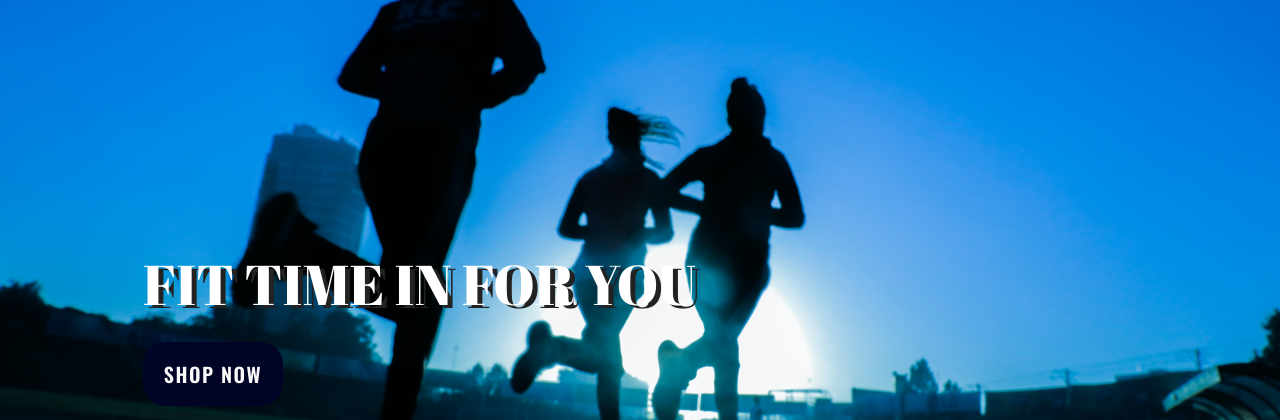
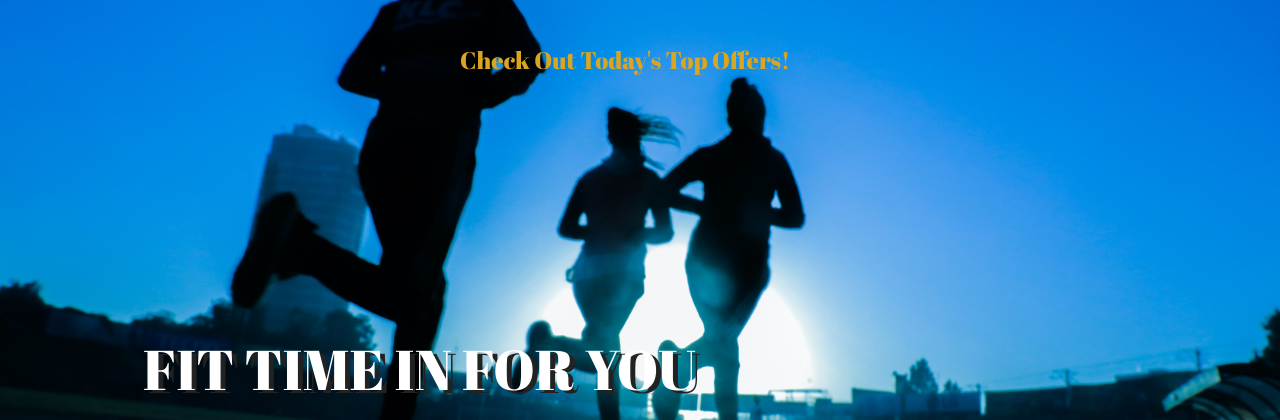
Before and after one commit to Leah1977/Fit_Time_MS4, a Django app: page / in a window 1280 px wide. Shown: the part 142-562 px from the top of the page. Run offline with Django 3.2, Linux system fonts and the light colour scheme; some libraries are stand-ins or nearby versions.

Commit message:
Update banner display for larger screens

```diff
--- a/home/templates/home/index.html
+++ b/home/templates/home/index.html
@@ -14,7 +14,7 @@
 {% block content%}
     <div class="container h-100">
         <!-- special offer banner -->
-        <div id = "special-offer-banner" class="row d-sm-flex d-md-none d-lg-none">
+        <div id = "special-offer-banner" class="row d-sm-flex d-md-flex d-lg-flex">
             <div class="col-12 text-info text-center">
                 <a href="{% url 'products' %}" class="col-12 col-lg-6 my-auto">
                     <h4 class="banner-info">
```
